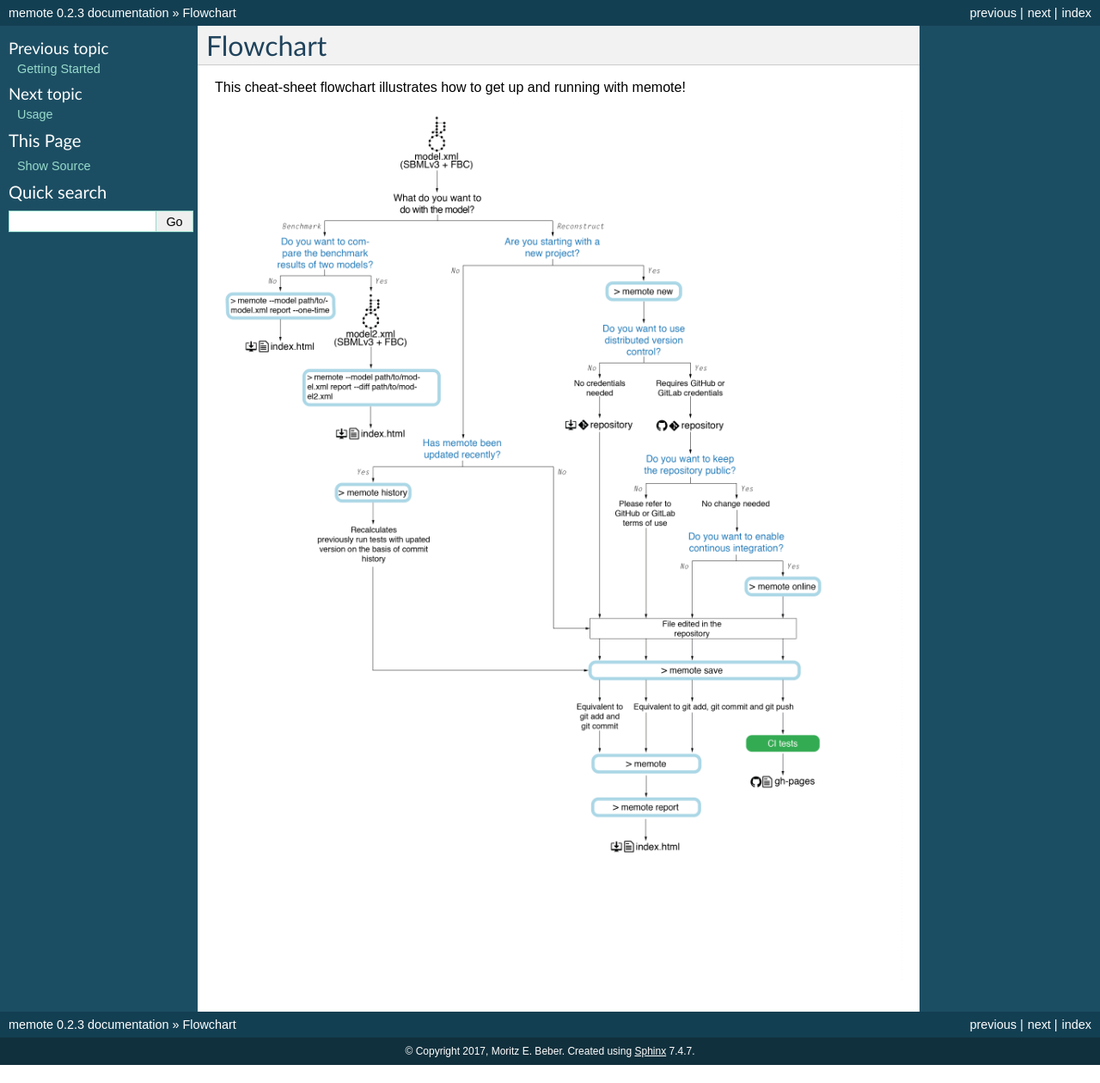
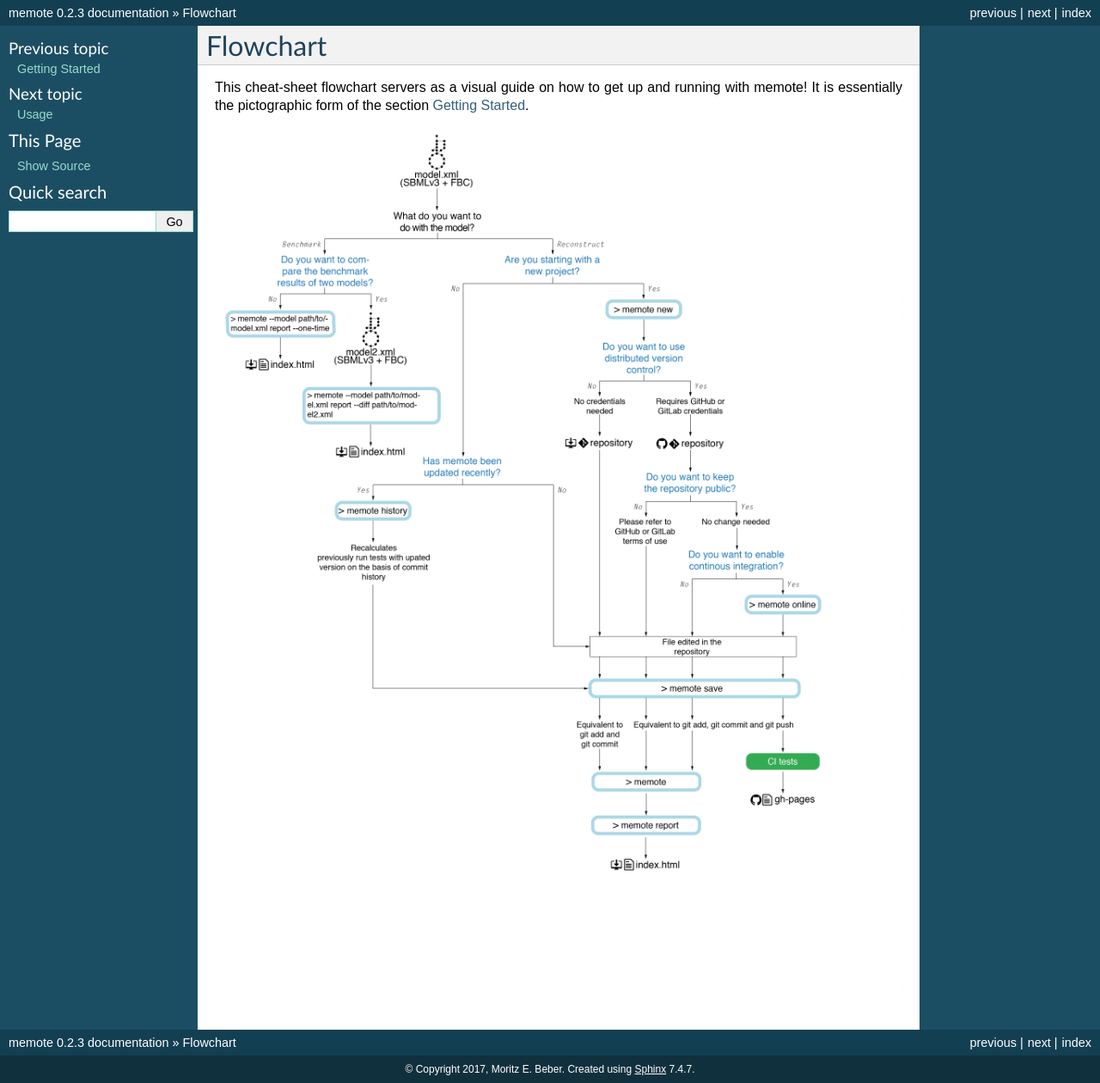
Before and after one commit to opencobra/memote, a Sphinx documentation site: the page built from docs/flowchart.rst, in a window 1280 px wide. Shown: the whole page at 86% size. Built offline with Sphinx 7.4.7, drawn with Linux system fonts in a browser that asks for light colours; before the commit the page ends 1239 px from its top, so only the background shows below that.

Commit message:
docs: Add numpydoc to conf.py

```diff
--- a/docs/conf.py
+++ b/docs/conf.py
@@ -41,7 +41,7 @@ sys.path.insert(0, project_root)
 
 # Add any Sphinx extension module names here, as strings. They can be
 # extensions coming with Sphinx (named 'sphinx.ext.*') or your custom ones.
-extensions = ['sphinx.ext.autodoc', 'sphinx.ext.viewcode']
+extensions = ['sphinx.ext.autodoc', 'sphinx.ext.viewcode', 'numpydoc']
 
 # Add any paths that contain templates here, relative to this directory.
 templates_path = ['_templates']
--- a/docs/flowchart.rst
+++ b/docs/flowchart.rst
@@ -2,6 +2,8 @@
 Flowchart
 =========
 
-This cheat-sheet flowchart illustrates how to get up and running with memote!
+This cheat-sheet flowchart servers as a visual guide on how to get up and
+running with memote! It is essentially the pictographic form of the section
+:doc:`Getting Started <getting_started>`.
 
 .. image:: MemoteFlowchart.png
--- a/docs/getting_started.rst
+++ b/docs/getting_started.rst
@@ -14,7 +14,7 @@ produces a performance report with each incremental change.
 
 Here, we explain step by step the necessary commands to pursue either workflow.
 Users that have already followed this tutorial once may want to refer to the
-cheat-sheet flowchart :doc:`here <flowchart>` to refresh their memory.
+:doc:`cheat-sheet flowchart <flowchart>` to refresh their memory.
 
 Benchmark
 ---------
```
